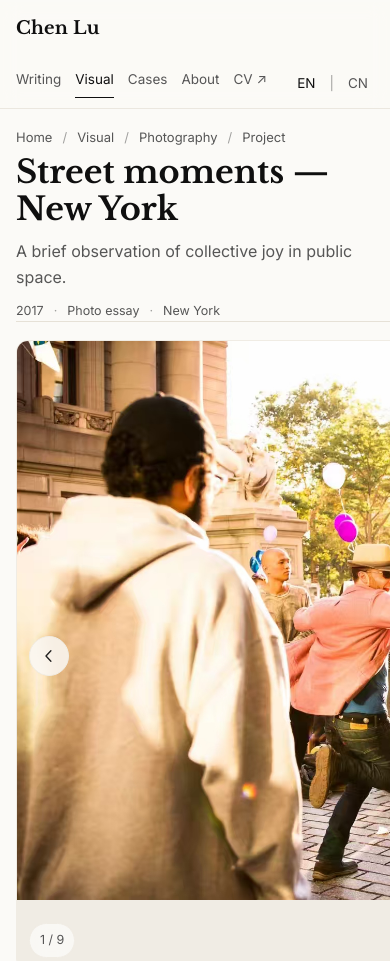
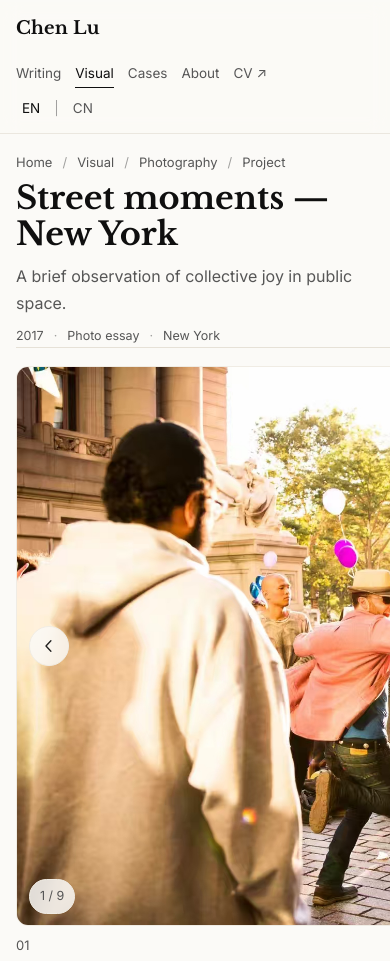
Before and after one commit to lutesama/chenlu-portfolio, a plain HTML site: page photo-case1.html in a window 390 px wide. Shown: the top 961 px of the page. Drawn offline with nearby package versions, Linux system fonts and the light colour scheme.

Commit message:
Update site

```diff
--- a/photo-case1.html
+++ b/photo-case1.html
@@ -324,20 +324,41 @@
       .thumb{ width: 96px; }
     }
     @media(max-width:520px){
-  /* 让顶栏真正按手机一行一行排，不会横向溢出 */
-  .mast{ flex-direction:column; align-items:flex-start; padding:12px 16px; }
-  .right{ width:100%; justify-content:space-between; gap:10px; }
+ .mast{
+    flex-direction:column;
+    align-items:flex-start;
+    padding:12px 16px;
+  }
 
-  /* 导航在手机上更紧凑 */
-  .nav{ flex-wrap:wrap; gap:14px; }
-  .nav a{ padding:6px 0; }
+  /* 关键：不要 space-between，让它自然排版 */
+  .right{
+    width:100%;
+    display:flex;
+    flex-direction:column;   /* 两行：上面主导航，下面语言切换 */
+    align-items:flex-start;
+    gap:10px;
+  }
+
+  .nav{
+    width:100%;
+    display:flex;
+    flex-wrap:wrap;
+    gap:14px;
+    font-size:13.5px;
+    align-items:baseline;
+  }
+
+  .lang-toggle{
+    font-size:13.5px;
+    align-items:baseline;
+  }
 
  /* ✅主图：宽度跟屏幕走，高度由图片决定（不裁切） */
   .hero{
     aspect-ratio: auto;   /* 关键：取消固定比例 */
     height: auto;         /* 关键：让高度自适应 */
     display: block;       /* 不需要 flex 居中 */
-    overflow: visible;    /* 避免奇怪裁切 */
+    overflow: hidden;    /* 避免奇怪裁切 */
   }
   .hero img{
     width: 100%;
@@ -351,7 +372,6 @@
 
   .page-title{ font-size:32px; }
   .navbtn{ width:40px; height:40px; }
-  .hero{ aspect-ratio: 4 / 3; }
 
   /* 缩略图再小一点，避免 strip 抢空间 */
   .thumb{ width:84px; }
```
